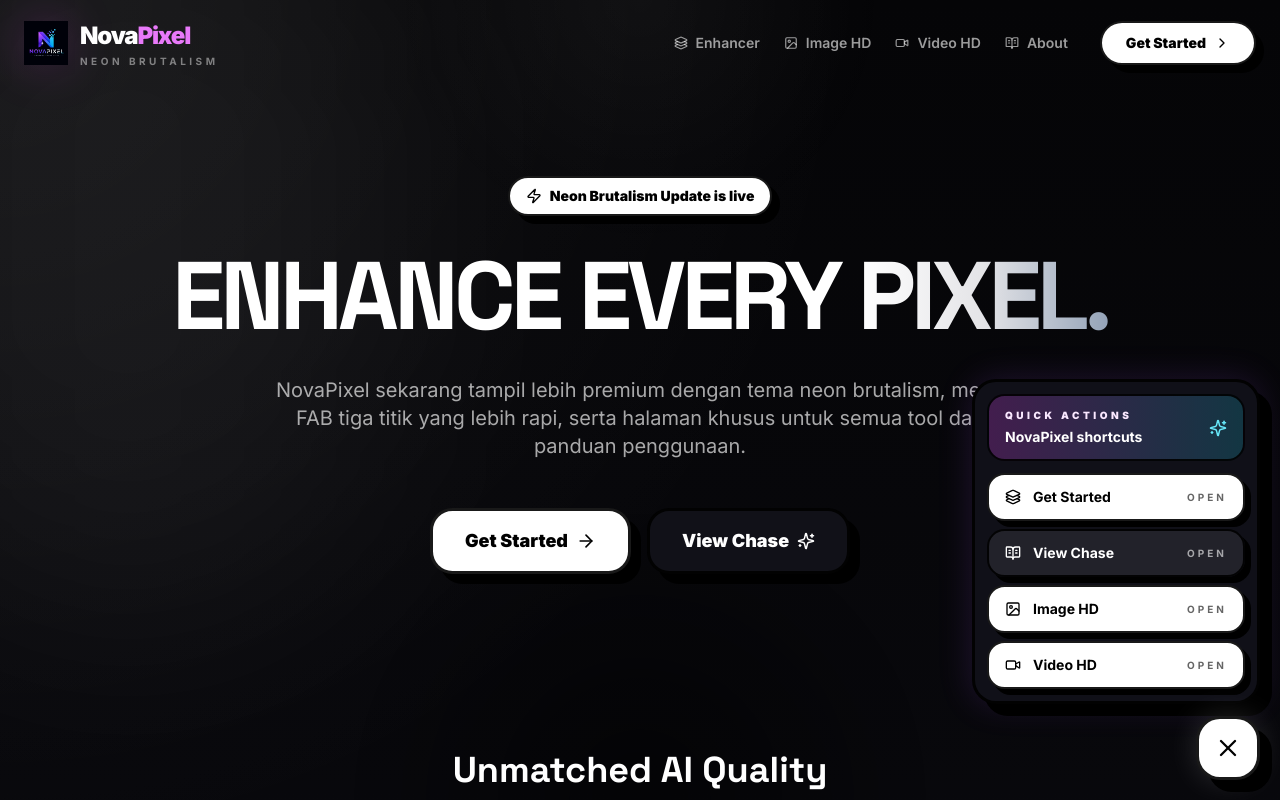
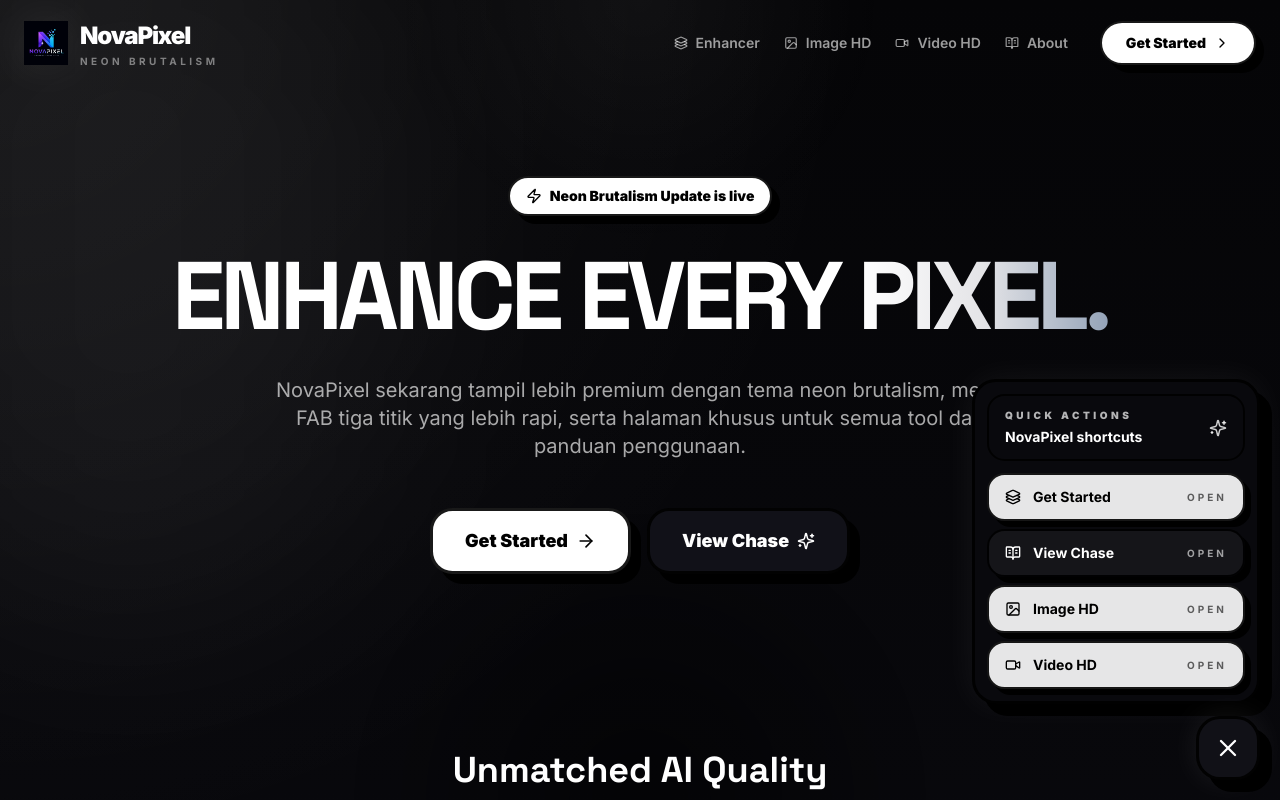
Before and after one commit to XZEERH/NovaPixel, a Next.js app: page / in a window 1280 px wide. Both pictures are taken after a click on the button "Open quick menu". Shown: the top 800 px of the page. Built offline with nearby package versions, Linux system fonts and the light colour scheme.

Commit message:
Add files via upload

```diff
--- a/components/Navbar/FabMenu.tsx
+++ b/components/Navbar/FabMenu.tsx
@@ -28,16 +28,16 @@
             animate={{ opacity: 1, y: 0, scale: 1 }}
             exit={{ opacity: 0, y: 20, scale: 0.96 }}
             transition={{ duration: 0.18 }}
-            className="fixed bottom-24 right-5 z-[120] w-[min(88vw,18rem)] overflow-hidden rounded-[1.5rem] border-[3px] border-black/90 bg-[#101018] p-3 shadow-[12px_12px_0_#000,0_0_35px_rgba(168,85,247,0.16)]"
+            className="fixed bottom-24 right-5 z-[120] w-[min(88vw,18rem)] overflow-hidden rounded-[1.5rem] border-[3px] border-black/90 bg-[#09090d] p-3 shadow-[12px_12px_0_#000,0_0_35px_rgba(255,255,255,0.06)]"
           >
-            <div className="mb-3 flex items-center justify-between rounded-[1.1rem] border-2 border-black/90 bg-gradient-to-r from-fuchsia-500/25 to-cyan-400/20 px-4 py-3">
+            <div className="mb-3 flex items-center justify-between rounded-[1.1rem] border-2 border-black/90 bg-gradient-to-r from-white/8 to-white/3 px-4 py-3">
               <div>
-                <p className="text-[10px] font-black uppercase tracking-[0.35em] text-fuchsia-100">
+                <p className="text-[10px] font-black uppercase tracking-[0.35em] text-white/70">
                   Quick Actions
                 </p>
                 <p className="mt-1 text-sm font-bold text-white">NovaPixel shortcuts</p>
               </div>
-              <Sparkles className="text-cyan-300" size={18} />
+              <Sparkles className="text-white/80" size={18} />
             </div>
 
             <div className="grid gap-2">
@@ -49,8 +49,8 @@
                   className={cn(
                     "flex items-center justify-between rounded-[1.1rem] border-2 border-black/90 px-4 py-3 text-sm font-bold shadow-[6px_6px_0_#000] transition-all hover:-translate-y-0.5",
                     item.label === "View Chase"
-                      ? "bg-white/[0.08] text-white hover:bg-white/[0.14]"
-                      : "bg-white text-black hover:bg-fuchsia-300"
+                      ? "bg-white/[0.05] text-white hover:bg-white/10"
+                      : "bg-white/90 text-black hover:bg-white"
                   )}
                 >
                   <span className="flex items-center gap-3">
@@ -69,7 +69,7 @@
         onClick={() => setOpen((v) => !v)}
         aria-label={quickLabel}
         aria-expanded={open}
-        className="group fixed bottom-5 right-5 z-[121] flex h-16 w-16 items-center justify-center rounded-[1.5rem] border-[3px] border-black/90 bg-white text-black shadow-[12px_12px_0_#000,0_0_30px_rgba(255,255,255,0.14)] transition-all hover:-translate-y-0.5 hover:rotate-[-2deg]"
+        className="group fixed bottom-5 right-5 z-[121] flex h-16 w-16 items-center justify-center rounded-[1.5rem] border-[3px] border-black/90 bg-[#111117] text-white shadow-[12px_12px_0_#000,0_0_30px_rgba(255,255,255,0.08)] transition-all hover:-translate-y-0.5 hover:rotate-[-2deg]"
       >
         <AnimatePresence mode="wait" initial={false}>
           {open ? (
--- a/components/Navbar/MobileMenu.tsx
+++ b/components/Navbar/MobileMenu.tsx
@@ -31,7 +31,7 @@
           >
             <div className="mb-12 flex items-center justify-between">
               <div className="flex items-center gap-2">
-                <Layers3 className="text-fuchsia-400" />
+                <Layers3 className="text-white/80" />
                 <span className="text-xl font-bold">NovaPixel</span>
               </div>
               <button onClick={() => setIsOpen(false)} className="p-2 text-gray-400">
--- a/components/Navbar/index.tsx
+++ b/components/Navbar/index.tsx
@@ -56,11 +56,11 @@
               className="object-contain"
               priority
             />
-            <div className="absolute inset-0 -z-10 rounded-full bg-fuchsia-500/25 blur-xl transition-colors group-hover:bg-fuchsia-500/35" />
+            <div className="absolute inset-0 -z-10 rounded-full bg-white/10 blur-xl transition-colors group-hover:bg-white/20" />
           </div>
           <div className="leading-none">
             <span className="block text-2xl font-black tracking-tighter text-white">
-              Nova<span className="text-fuchsia-400">Pixel</span>
+              Nova<span className="text-white">Pixel</span>
             </span>
             <span className="mt-1 block text-[10px] font-bold uppercase tracking-[0.35em] text-white/45">
               Neon Brutalism
@@ -78,10 +78,10 @@
                   href={link.href}
                   className={cn(
                     "group flex items-center gap-2 text-sm font-semibold transition-colors",
-                    active ? "text-fuchsia-300" : "text-white/60 hover:text-white"
+                    active ? "text-white" : "text-white/60 hover:text-white"
                   )}
                 >
-                  <link.icon size={14} className={cn("transition-transform group-hover:-translate-y-0.5", active && "text-cyan-300")} />
+                  <link.icon size={14} className={cn("transition-transform group-hover:-translate-y-0.5", active && "text-white")} />
                   {link.name}
                 </Link>
               );
@@ -90,7 +90,7 @@
 
           <Link
             href={ROUTES.ENHANCER}
-            className="group inline-flex items-center gap-2 rounded-full border-2 border-black/90 bg-white px-6 py-2.5 text-sm font-black text-black shadow-[8px_8px_0_#000] transition-all hover:-translate-x-0.5 hover:-translate-y-0.5 hover:bg-fuchsia-300"
+            className="group inline-flex items-center gap-2 rounded-full border-2 border-black/90 bg-white px-6 py-2.5 text-sm font-black text-black shadow-[8px_8px_0_#000] transition-all hover:-translate-x-0.5 hover:-translate-y-0.5 hover:bg-white/90"
           >
             Get Started
             <ChevronRight size={16} className="transition-transform group-hover:translate-x-0.5" />
@@ -113,11 +113,11 @@
             animate={{ x: 0, opacity: 1 }}
             exit={{ x: "100%", opacity: 0 }}
             transition={{ type: "spring", stiffness: 220, damping: 26 }}
-            className="fixed right-0 top-0 z-[110] h-full w-[86%] max-w-sm border-l-[3px] border-black/90 bg-[#0c0c13]/96 p-6 backdrop-blur-2xl md:hidden"
+            className="fixed right-0 top-0 z-[110] h-full w-[86%] max-w-sm border-l-[3px] border-black/90 bg-[#07070b]/98 p-6 backdrop-blur-2xl md:hidden"
           >
             <div className="mb-10 flex items-center justify-between">
               <div>
-                <p className="text-[10px] font-black uppercase tracking-[0.45em] text-fuchsia-300/80">
+                <p className="text-[10px] font-black uppercase tracking-[0.45em] text-white/70">
                   NovaPixel
                 </p>
                 <h2 className="mt-2 text-2xl font-black tracking-tight">Menu</h2>
@@ -138,7 +138,7 @@
                   href={link.href}
                   className={cn(
                     "flex items-center justify-between rounded-[1.25rem] border-2 border-black/90 bg-white/[0.06] px-4 py-4 font-bold shadow-[8px_8px_0_#000] transition-all",
-                    pathname === link.href ? "bg-fuchsia-400 text-black" : "text-white hover:-translate-y-0.5 hover:bg-white/[0.12]"
+                    pathname === link.href ? "bg-white text-black" : "text-white hover:-translate-y-0.5 hover:bg-white/[0.12]"
                   )}
                 >
                   <span className="flex items-center gap-3">
@@ -150,7 +150,7 @@
               ))}
             </div>
 
-            <div className="mt-8 rounded-[1.4rem] border-2 border-black/90 bg-gradient-to-br from-fuchsia-500/18 to-cyan-400/10 p-4 shadow-[8px_8px_0_#000]">
+            <div className="mt-8 rounded-[1.4rem] border-2 border-black/90 bg-gradient-to-br from-white/6 to-white/2 p-4 shadow-[8px_8px_0_#000]">
               <p className="text-[10px] font-black uppercase tracking-[0.35em] text-white/70">Quick note</p>
               <p className="mt-2 text-sm leading-relaxed text-white/75">
                 Akses semua tool dari halaman Enhancer, dan baca alur pakainya di halaman About.
```
